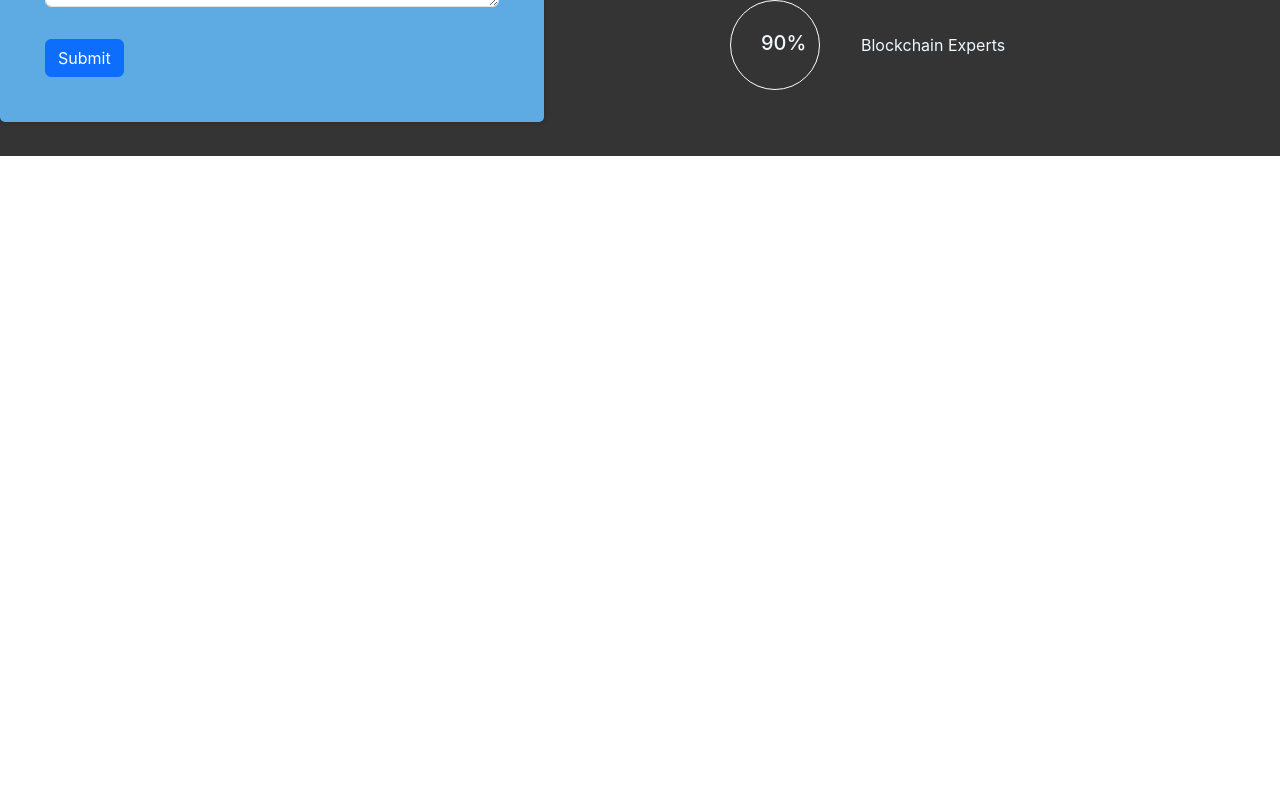
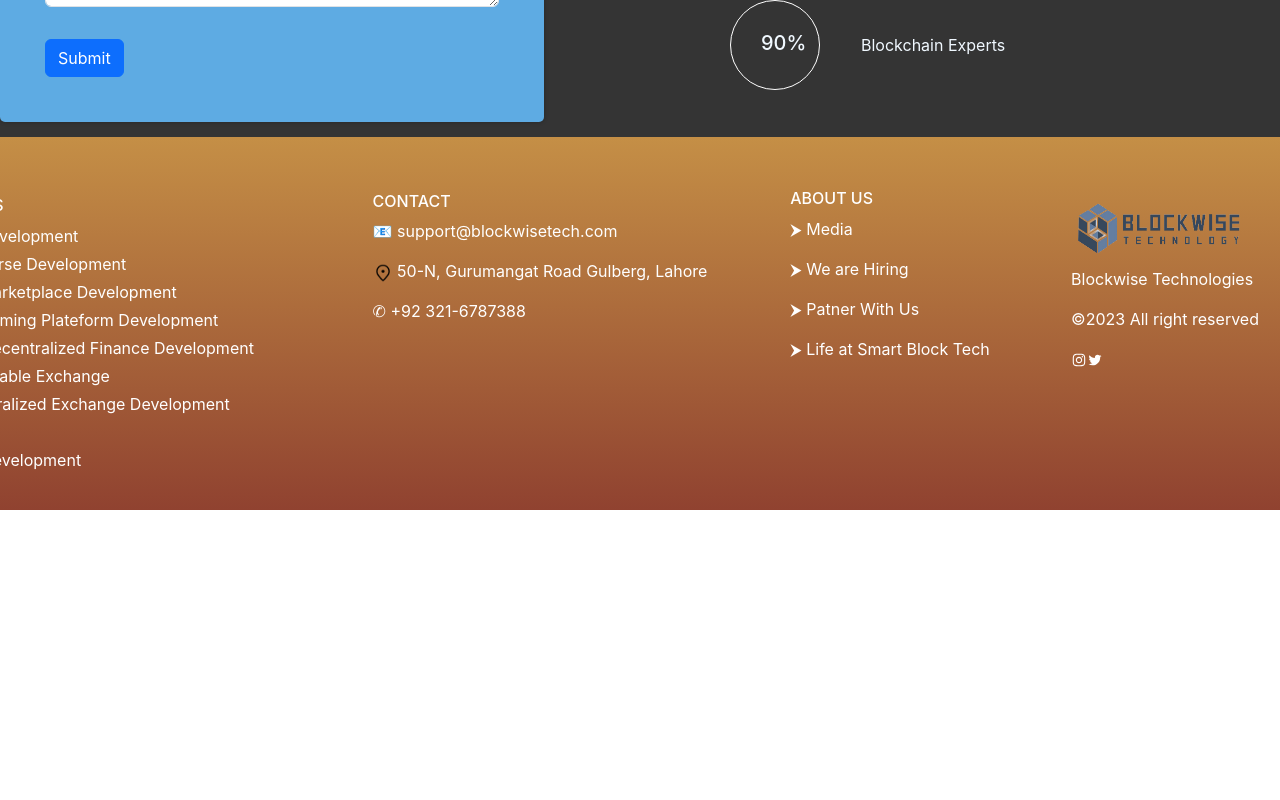
Before and after one commit to placeparks/Blockwise-tech, a React (Create React App) app: page / in a window 1280 px wide. Shown: the part 6800-7600 px from the top of the page. After the commit the page ends 7310 px from the top, so only its background shows below. Built offline with nearby package versions, Linux system fonts and the light colour scheme.

Commit message:
Update Footer.module.css

```diff
--- a/src/components/Home/Footer.module.css
+++ b/src/components/Home/Footer.module.css
@@ -6,7 +6,7 @@ align-items: center;
 position: absolute;
 width: 100%;
 height: 373px;
-margin-top: 8310px;
+margin-top: 6850px;
 background: linear-gradient(360deg, #904230 0%, #FFE45E 210.55%);
 border-radius: 0px;
 }
@@ -55,7 +55,7 @@ margin-left: -200px;
     position: absolute;
     width: 100%;
     height: fit-content;
-    margin-top: 18500px;
+  margin-top: 14890px;
     background: linear-gradient(360deg, #904230 0%, #FFE45E 210.55%);
     border-radius: 0px;
     }
```
